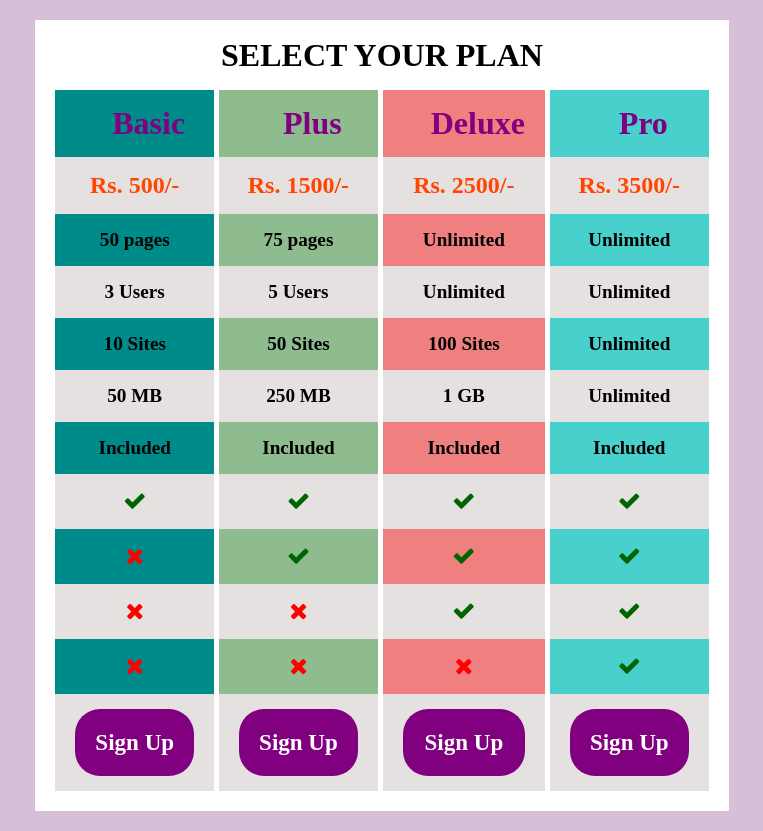
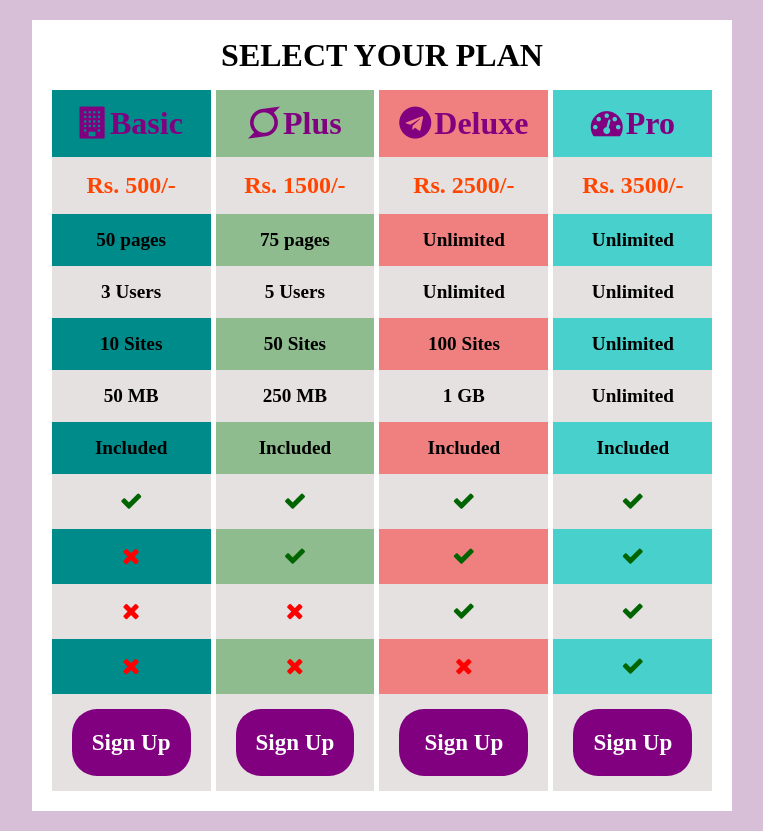
Before and after one commit to Himanshu-Gupta2001/Fullstack-Practical-13, a plain HTML site: page index.html in a window 1280 px wide. Shown: the whole page, without its empty margins (258-1021 px from the left). Drawn offline with Linux system fonts and the light colour scheme.

Commit message:
Update index.html

```diff
--- a/index.html
+++ b/index.html
@@ -99,10 +99,10 @@
             <col style="background-color:mediumturquoise">
         </colgroup>
         <thead>
-            <th><i class="far fa-building"></i>Basic</th>
-            <th><i class="far fa-superpowers"></i>Plus</th>
-            <th><i class="far fa-telegram"></i>Deluxe</th>
-            <th><i class="far fa-tachometer"></i>Pro</th>
+            <th><i class="fa fa-building"></i>Basic</th>
+            <th><i class="fa fa-superpowers"></i>Plus</th>
+            <th><i class="fa fa-telegram"></i>Deluxe</th>
+            <th><i class="fa fa-tachometer"></i>Pro</th>
         </thead>
         <tbody>
             <tr class="price">
```
